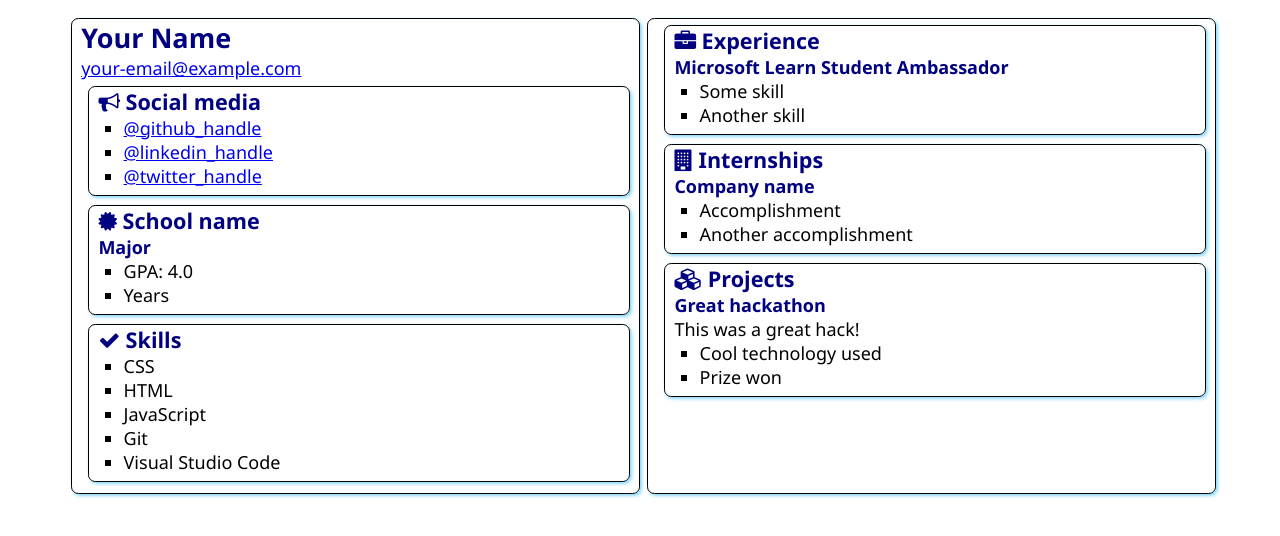
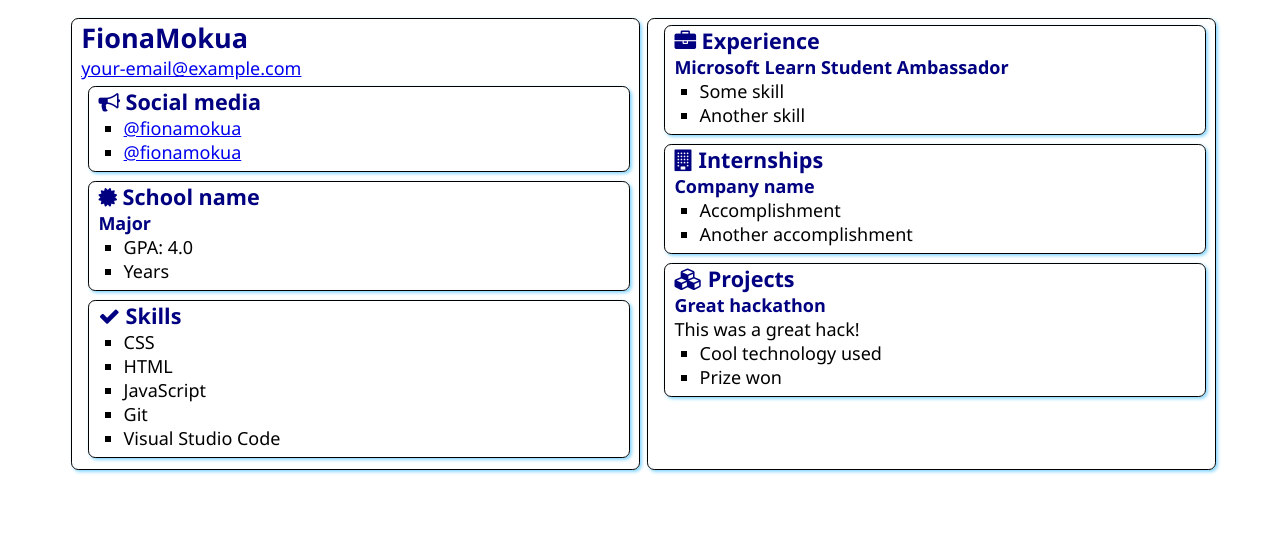
Before and after one commit to fionamokua/SATechnicalOnboarding, a plain HTML site: page src/index.html in a window 1280 px wide. Drawn offline with Linux system fonts and the light colour scheme.

Commit message:
Added my name

```diff
--- a/src/index.html
+++ b/src/index.html
@@ -12,7 +12,7 @@
 <body>
     <main>
         <article class="box">
-            <h1>Your Name</h1>
+            <h1>FionaMokua</h1>
             <div><a href="mailto:your.email@example.com">your-email@example.com</a></div>
 
             <section class="box">
@@ -21,9 +21,9 @@
                     Social media
                 </h2>
                 <ul>
-                    <li><a href="https://github.com/<handle>">@github_handle</a></li>
-                    <li><a href="https://linkedin.com/in/<handle>">@linkedin_handle</a></li>
-                    <li><a href="https://twitter.com/<handle>">@twitter_handle</a></li>
+                    <li><a href="https://github.com/fionamokua">@fionamokua</a></li>
+                    <li><a href="https://www.linkedin.com/in/fiona-mokua-067a851b5/">@fionamokua</a></li>
+
                 </ul>
             </section>
 
```
